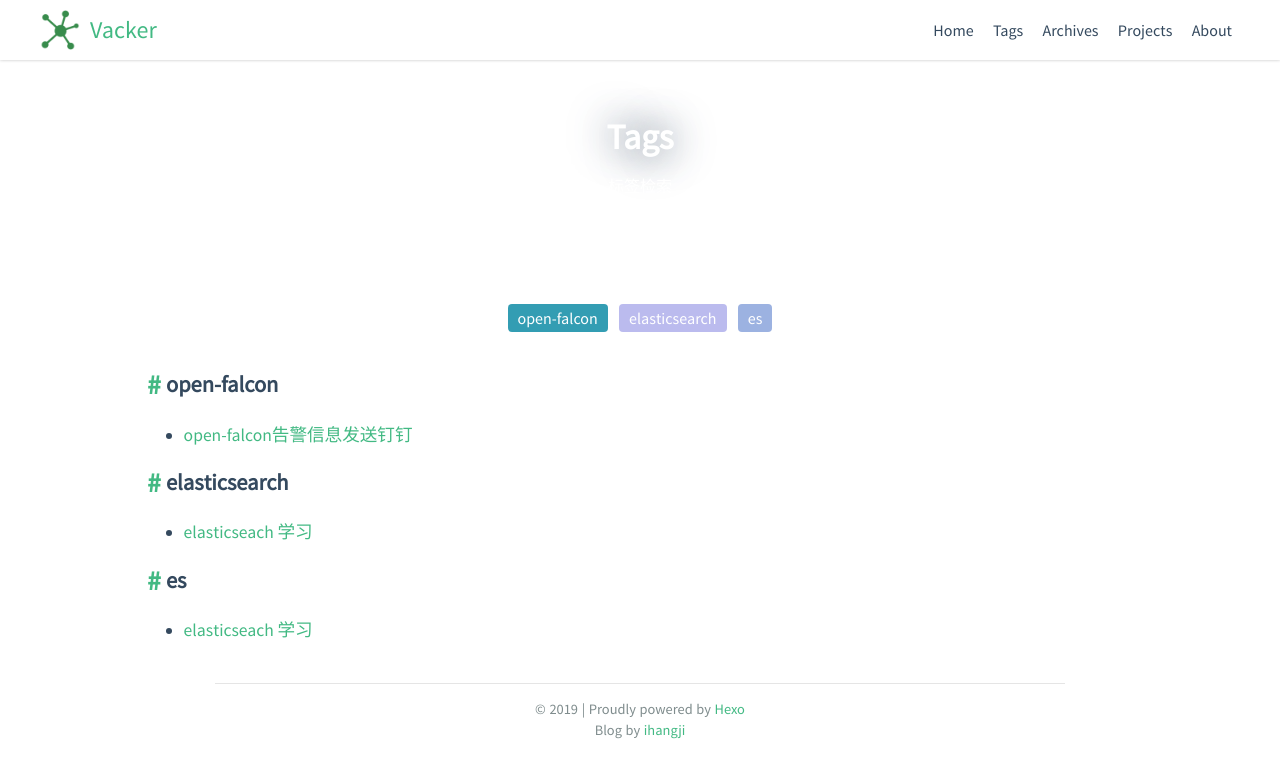
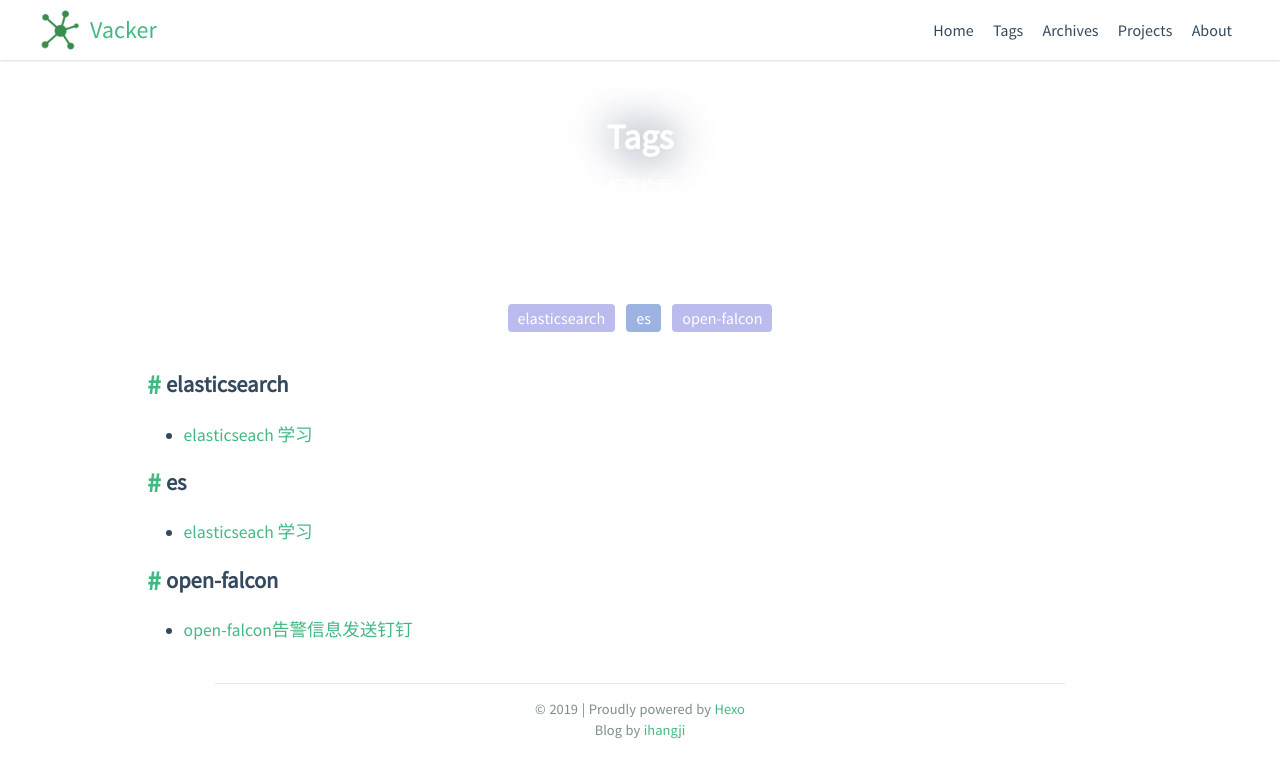
Before and after one commit to ihangji/ihangji.github.io, a plain HTML site: page tags/index.html in a window 1280 px wide. Drawn offline with nearby package versions, Linux system fonts and the light colour scheme; some packages are replaced by stand-ins of ours; a script that the page names is missing.

Commit message:
Site updated: 2019-05-31 22:12:47

```diff
--- a/tags/index.html
+++ b/tags/index.html
@@ -150,24 +150,13 @@
 <main class="app-body">
   <div id="tag-cloud">
 
-      <a class="tag2" data-name="tag-open-falcon">open-falcon</a>
-
       <a class="tag0" data-name="tag-elasticsearch">elasticsearch</a>
 
       <a class="tag1" data-name="tag-es">es</a>
 
+      <a class="tag0" data-name="tag-open-falcon">open-falcon</a>
+
   </div>
-
-    <div class="tag-list">
-      <h3 class="tag-name" id="tag-open-falcon">open-falcon</h3>
-
-        <ul class="tag-preview">
-          <li>
-            <a href="/2019/05/30/open-falcon告警信息发送钉钉/">open-falcon告警信息发送钉钉</a>
-          </li>
-        </ul>
-
-    </div>
 
     <div class="tag-list">
       <h3 class="tag-name" id="tag-elasticsearch">elasticsearch</h3>
@@ -186,6 +175,17 @@
         <ul class="tag-preview">
           <li>
             <a href="/2019/05/29/elasticsearch学习/">elasticseach 学习</a>
+          </li>
+        </ul>
+
+    </div>
+
+    <div class="tag-list">
+      <h3 class="tag-name" id="tag-open-falcon">open-falcon</h3>
+
+        <ul class="tag-preview">
+          <li>
+            <a href="/2019/05/30/open-falcon告警信息发送钉钉/">open-falcon告警信息发送钉钉</a>
           </li>
         </ul>
 
```
